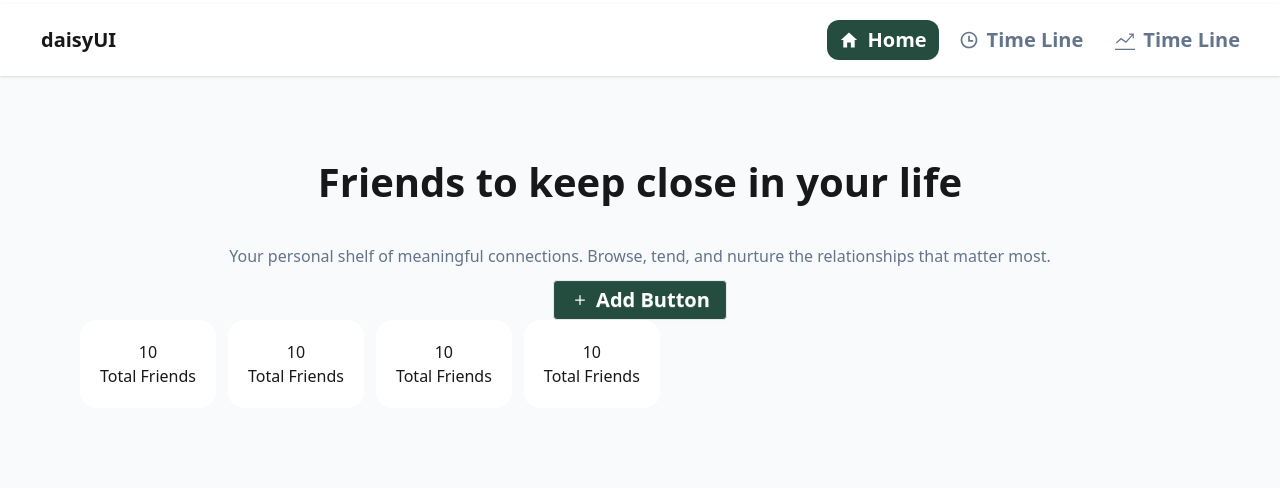
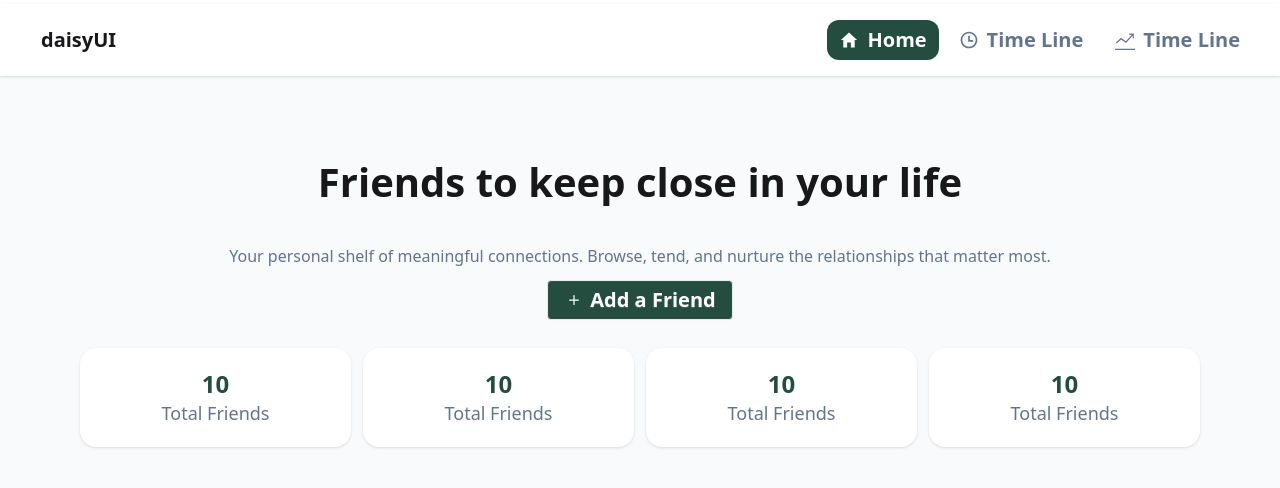
Before and after one commit to sourjo-ghosh/kinkeeper-A7, a Next.js app: page / in a window 1280 px wide. Shown: the top 488 px of the page. Built offline with nearby package versions, Linux system fonts and the light colour scheme.

Commit message:
stat design added

```diff
--- a/src/app/page.js
+++ b/src/app/page.js
@@ -14,25 +14,25 @@ export default function Home() {
         </p>
         <button className="flex justify-center items-center text-white bg-[#244D3F] btn text-[20px]">
           <IoIosAdd />
-          Add Button
+          Add a Friend
         </button>
       </div>
-      <div className="flex gap-3">
-        <div className="flex flex-col justify-center items-center bg bg-white p-5 rounded-2xl">
-          <span>10</span>
-          <p>Total Friends</p>
+      <div className="grid grid-cols-2 lg:grid-cols-4 gap-3 mt-7">
+        <div className="flex flex-col justify-center items-center bg-white p-5 rounded-2xl shadow">
+          <span className="text-[#244D3F] text-2xl font-semibold">10</span>
+          <p className="text-[18px] text-[#64748B]">Total Friends</p>
         </div>
-         <div className="flex flex-col justify-center items-center bg bg-white p-5 rounded-2xl">
-          <span>10</span>
-          <p>Total Friends</p>
+         <div className="flex flex-col justify-center items-center bg-white p-5 rounded-2xl shadow">
+          <span className="text-[#244D3F] text-2xl font-semibold">10</span>
+          <p className="text-[18px] text-[#64748B]">Total Friends</p>
         </div>
-         <div className="flex flex-col justify-center items-center bg bg-white p-5 rounded-2xl">
-          <span>10</span>
-          <p>Total Friends</p>
+         <div className="flex flex-col justify-center items-center bg-white p-5 rounded-2xl shadow">
+          <span className="text-[#244D3F] text-2xl font-semibold">10</span>
+          <p className="text-[18px] text-[#64748B]">Total Friends</p>
         </div>
-         <div className="flex flex-col justify-center items-center bg bg-white p-5 rounded-2xl">
-          <span>10</span>
-          <p>Total Friends</p>
+         <div className="flex flex-col justify-center items-center bg-white p-5 rounded-2xl shadow">
+          <span className="text-[#244D3F] text-2xl font-semibold">10</span>
+          <p className="text-[18px] text-[#64748B]">Total Friends</p>
         </div>
       </div>
     </div>
```
